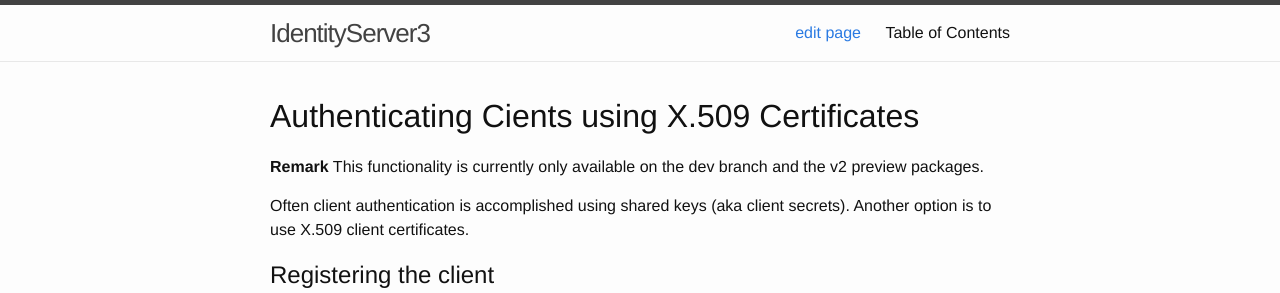
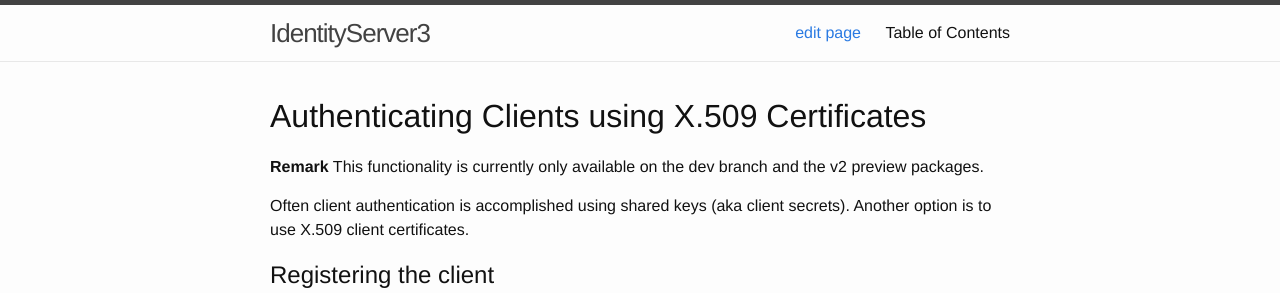
Before and after one commit to IdentityServer/Documentation, a Jekyll site: the page built from docs/advanced/clientCerts.md, in a window 1280 px wide. Shown: the top 293 px of the page. Built offline with Jekyll 4.4.1, drawn with Linux system fonts in a browser that asks for light colours; Markdown is read by kramdown in place of the engine named in the settings.

Commit message:
Update clientCerts.md

```diff
--- a/docs/advanced/clientCerts.md
+++ b/docs/advanced/clientCerts.md
@@ -2,7 +2,7 @@
 layout: docs-default
 ---
 
-# Authenticating Cients using X.509 Certificates
+# Authenticating Clients using X.509 Certificates
 
 **Remark** This functionality is currently only available on the dev branch and the v2 preview packages.
 
```
